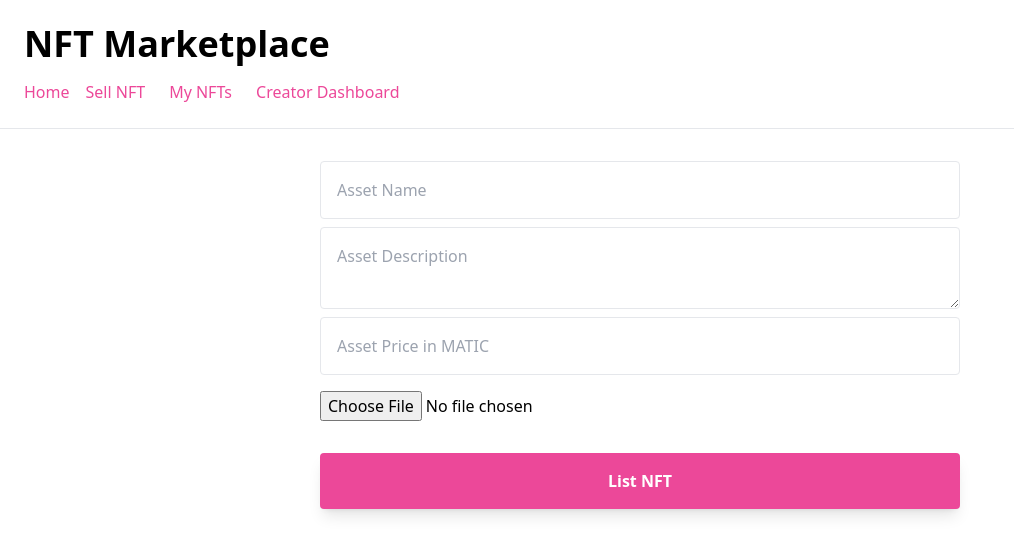
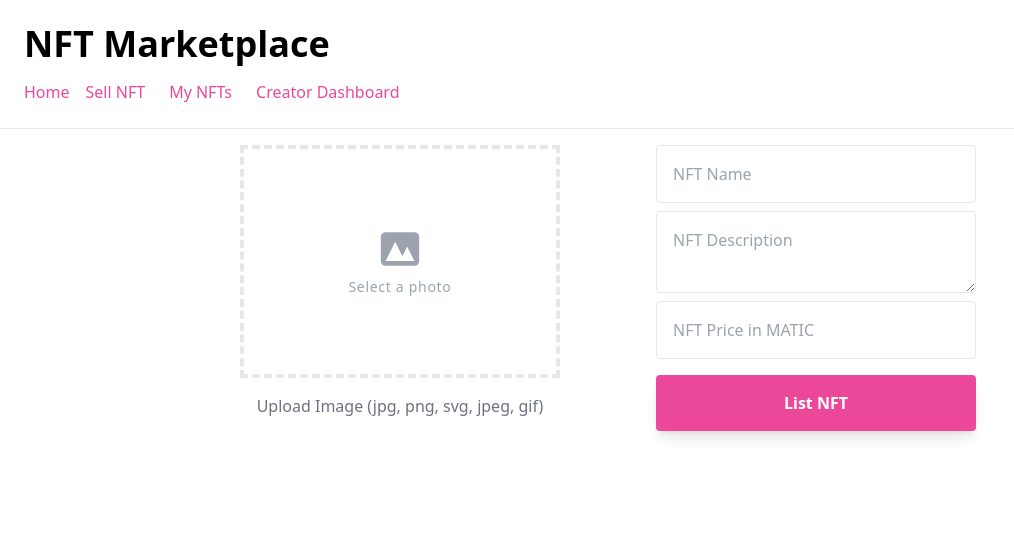
Before and after one commit to Adarsh-K/NFT-Marketplace, a Next.js app: page /listNFT in a window 1280 px wide. Shown: the top 554 px of the page, without its empty margins (0-1014 px from the left). Built offline with nearby package versions, Linux system fonts and the light colour scheme; what ipfs-http-client would draw is missing.

Commit message:
des: Added image upload placeholder on left side

```diff
--- a/pages/listNFT.js
+++ b/pages/listNFT.js
@@ -68,34 +68,48 @@ export default function ListNFT() {
 	}
 
 	return (
-		<div className="flex justify-center">
-			<div className="w-1/2 flex flex-col pb-12">
+    <div className="grid grid-cols-2">
+      {fileUrl ? (
+        <img className="rounded m-4 w-1/2 h-full ml-60" src={fileUrl} />
+      ) : (
+        <div class="m-4 w-1/2 h-full ml-60">
+          <div class="flex justify-center h-2/3">
+            <label class="flex flex-col w-full h-full border-4 justify-center border-dashed hover:bg-gray-100 hover:border-gray-300">
+                <div class="flex flex-col items-center justify-center pt-7">
+                    <svg xmlns="http://www.w3.org/2000/svg"
+                        class="w-12 h-12 text-gray-400 group-hover:text-gray-600" viewBox="0 0 20 20"
+                        fill="currentColor">
+                        <path fill-rule="evenodd"
+                            d="M4 3a2 2 0 00-2 2v10a2 2 0 002 2h12a2 2 0 002-2V5a2 2 0 00-2-2H4zm12 12H4l4-8 3 6 2-4 3 6z"
+                            clip-rule="evenodd" />
+                    </svg>
+                    <p class="pt-1 text-sm tracking-wider text-gray-400 group-hover:text-gray-600">
+                        Select a photo</p>
+                </div>
+                <input type="file" name="Asset" class="opacity-0" onChange={ onChange } />
+            </label>
+          </div>
+          <label class="block text-center mt-4 text-gray-500">Upload
+              Image (jpg, png, svg, jpeg, gif)</label>
+        </div>
+      )
+      }
+      <div className="w-1/2 flex flex-col ml-4 pb-12">
         <input
-					placeholder="Asset Name"
-					className="mt-8 border rounded p-4"
+          placeholder="NFT Name"
+          className="mt-4 border rounded p-4"
           onChange={ e => updateFormInput({ ...formInput, name: e.target.value }) }
         />
         <textarea
-					placeholder="Asset Description"
+          placeholder="NFT Description"
           className="mt-2 border rounded p-4"
           onChange={ e => updateFormInput({ ...formInput, description: e.target.value } )}
         />
         <input
-					placeholder="Asset Price in MATIC"
+          placeholder="NFT Price in MATIC"
           className="mt-2 border rounded p-4"
           onChange={ e => updateFormInput({ ...formInput, price: e.target.value }) }
         />
-				<input
-					type="file"
-					name="Asset"
-					className="my-4"
-					onChange={ onChange }
-				/>
-				{
-				fileUrl && (
-					<img className="rounded mt-4" width="350" src={fileUrl} />
-				)
-				}
         <button onClick={ listNFT } className="font-bold mt-4 bg-pink-500 text-white rounded p-4 shadow-lg">
           List NFT
         </button>
```
Lines whose indentation alone changed are shown as unchanged.
